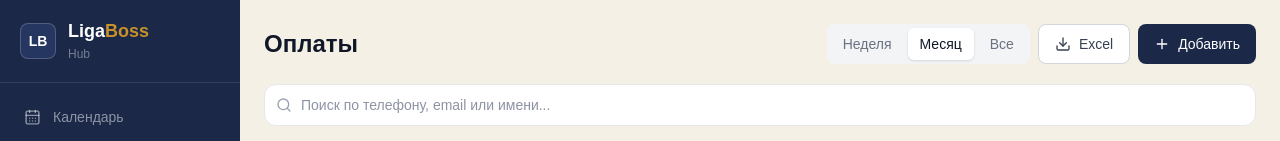
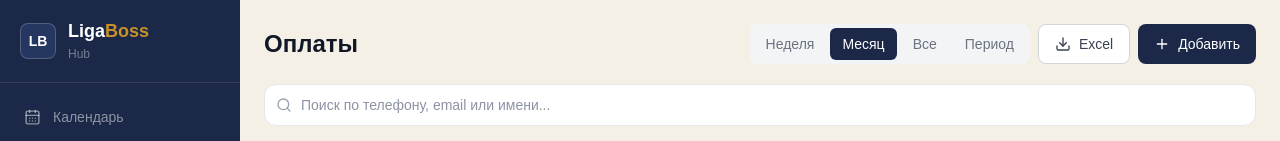
Before and after one commit to tatyanamsm-dev/ligaboss-hub, a Next.js app: page /payments in a window 1280 px wide. Shown: the top 141 px of the page. Built offline with nearby package versions, Linux system fonts and the light colour scheme; no server answers; the database is empty.

Commit message:
Add custom period filter to all views

```diff
--- a/components/analytics/AnalyticsView.tsx
+++ b/components/analytics/AnalyticsView.tsx
@@ -4,8 +4,8 @@ import { useState, useEffect } from 'react'
 import { createClient } from '@/lib/supabase/client'
 import { formatDate, startOfWeekMon, addDays, startOfMonth, endOfMonth, startOfDay, endOfDay } from '@/lib/dateUtils'
 import type { Meeting, Payment, MopName, UserRole } from '@/types'
+import PeriodFilter, { type PeriodValue } from '@/components/ui/PeriodFilter'
 
-type Period = 'day' | 'week' | 'month'
 const MOPS: MopName[] = ['Владимир', 'Анастасия', 'Ксения']
 
 interface Props { userRole: UserRole; userMopName: MopName | null }
@@ -22,7 +22,9 @@ function KpiCard({ label, value, sub, accent }: { label: string; value: string |
 }
 
 export default function AnalyticsView({ userRole, userMopName }: Props) {
-  const [period, setPeriod] = useState<Period>('week')
+  const [period, setPeriod] = useState<PeriodValue>('week')
+  const [customFrom, setCustomFrom] = useState('')
+  const [customTo, setCustomTo] = useState('')
   const [meetings, setMeetings] = useState<Meeting[]>([])
   const [payments, setPayments] = useState<Payment[]>([])
   const [loading, setLoading] = useState(true)
@@ -30,16 +32,27 @@ export default function AnalyticsView({ userRole, userMopName }: Props) {
 
   const now = new Date()
   const weekStart = startOfWeekMon(now)
-  const ranges: Record<Period, { from: string; to: string }> = {
-    day:   { from: formatDate(startOfDay(now)), to: formatDate(endOfDay(now)) },
-    week:  { from: formatDate(weekStart), to: formatDate(addDays(weekStart, 6)) },
-    month: { from: formatDate(startOfMonth(now)), to: formatDate(endOfMonth(now)) },
+
+  function getRange(): { from: string; to: string } {
+    switch (period) {
+      case 'today': return { from: formatDate(startOfDay(now)), to: formatDate(endOfDay(now)) }
+      case 'week':  return { from: formatDate(weekStart), to: formatDate(addDays(weekStart, 6)) }
+      case 'month': return { from: formatDate(startOfMonth(now)), to: formatDate(endOfMonth(now)) }
+      case 'custom': return { from: customFrom || '2020-01-01', to: customTo || '2099-12-31' }
+      default: return { from: '2020-01-01', to: '2099-12-31' }
+    }
+  }
+
+  function handlePeriodChange(p: PeriodValue, from?: string, to?: string) {
+    setPeriod(p)
+    if (from) setCustomFrom(from)
+    if (to) setCustomTo(to)
   }
 
   useEffect(() => {
     async function load() {
       setLoading(true)
-      const { from, to } = ranges[period]
+      const { from, to } = getRange()
       const [mRes, pRes] = await Promise.all([
         supabase.from('meetings').select('*').gte('date', from).lte('date', to).eq('is_repeated', false),
         supabase.from('payments').select('*').gte('payment_date', from).lte('payment_date', to),
@@ -50,7 +63,7 @@ export default function AnalyticsView({ userRole, userMopName }: Props) {
     }
     load()
   // eslint-disable-next-line react-hooks/exhaustive-deps
-  }, [period])
+  }, [period, customFrom, customTo])
 
   const visibleMops = userRole === 'rop' ? MOPS : (userMopName ? [userMopName] : [])
   const total = meetings.length
@@ -62,15 +75,7 @@ export default function AnalyticsView({ userRole, userMopName }: Props) {
     <div>
       <div className="flex flex-col sm:flex-row sm:items-center justify-between px-4 md:px-6 py-4 gap-3 bg-white border-b border-gray-200 shadow-sm">
         <h2 className="text-xl font-bold" style={{ color: 'var(--navy)' }}>Аналитика</h2>
-        <div className="flex gap-1 bg-gray-100 rounded-lg p-1 self-start sm:self-auto">
-          {(['day', 'week', 'month'] as Period[]).map(p => (
-            <button key={p} onClick={() => setPeriod(p)}
-              className="px-4 py-1.5 rounded-md text-sm font-medium transition"
-              style={period === p ? { backgroundColor: 'var(--navy)', color: 'white' } : { color: '#6b7280' }}>
-              {p === 'day' ? 'День' : p === 'week' ? 'Неделя' : 'Месяц'}
-            </button>
-          ))}
-        </div>
+        <PeriodFilter period={period} onChange={handlePeriodChange} options={['today', 'week', 'month', 'all', 'custom']} />
       </div>
 
       <div className="p-4 md:p-6">
--- a/components/analytics/SummaryView.tsx
+++ b/components/analytics/SummaryView.tsx
@@ -4,8 +4,7 @@ import { useState, useEffect } from 'react'
 import { createClient } from '@/lib/supabase/client'
 import { formatDate, startOfWeekMon, addDays, startOfMonth, endOfMonth } from '@/lib/dateUtils'
 import type { Meeting, Payment, MopName, UserRole, MopTimeSlot } from '@/types'
-
-type Period = 'day' | 'week' | 'month' | 'all'
+import PeriodFilter, { type PeriodValue } from '@/components/ui/PeriodFilter'
 const MOPS: MopName[] = ['Владимир', 'Анастасия', 'Ксения']
 const RU_MONTHS = ['января','февраля','марта','апреля','мая','июня','июля','августа','сентября','октября','ноября','декабря']
 
@@ -32,7 +31,9 @@ function ConvCard({ label, pct }: { label: string; pct: number }) {
 interface Props { userRole: UserRole; userMopName: MopName | null }
 
 export default function SummaryView({ userRole, userMopName }: Props) {
-  const [period, setPeriod] = useState<Period>('month')
+  const [period, setPeriod] = useState<PeriodValue>('month')
+  const [customFrom, setCustomFrom] = useState('')
+  const [customTo, setCustomTo] = useState('')
   const [meetings, setMeetings] = useState<Meeting[]>([])
   const [payments, setPayments] = useState<Payment[]>([])
   const [slots, setSlots] = useState<MopTimeSlot[]>([])
@@ -44,11 +45,18 @@ export default function SummaryView({ userRole, userMopName }: Props) {
 
   function getRange() {
     switch (period) {
-      case 'day': return { from: formatDate(now), to: formatDate(now) }
+      case 'today': return { from: formatDate(now), to: formatDate(now) }
       case 'week': return { from: formatDate(weekStart), to: formatDate(addDays(weekStart, 6)) }
       case 'month': return { from: formatDate(startOfMonth(now)), to: formatDate(endOfMonth(now)) }
-      default: return {}
+      case 'custom': return { from: customFrom || '2020-01-01', to: customTo || '2099-12-31' }
+      default: return { from: '', to: '' }
     }
+  }
+
+  function handlePeriodChange(p: PeriodValue, from?: string, to?: string) {
+    setPeriod(p)
+    if (from) setCustomFrom(from)
+    if (to) setCustomTo(to)
   }
 
   useEffect(() => {
@@ -78,7 +86,7 @@ export default function SummaryView({ userRole, userMopName }: Props) {
     }
     load()
   // eslint-disable-next-line react-hooks/exhaustive-deps
-  }, [period])
+  }, [period, customFrom, customTo])
 
   const visibleMops = userRole === 'rop' ? MOPS : (userMopName ? [userMopName] : [])
 
@@ -105,15 +113,7 @@ export default function SummaryView({ userRole, userMopName }: Props) {
     <div>
       <div className="flex flex-col sm:flex-row sm:items-center justify-between px-4 md:px-6 py-4 gap-3 bg-white border-b border-gray-200 shadow-sm">
         <h2 className="text-xl font-bold" style={{ color: 'var(--navy)' }}>Итоги отдела продаж</h2>
-        <div className="flex gap-1 bg-gray-100 rounded-lg p-1 self-start sm:self-auto">
-          {(['day', 'week', 'month', 'all'] as Period[]).map(p => (
-            <button key={p} onClick={() => setPeriod(p)}
-              className="px-3 py-1.5 rounded-md text-sm font-medium transition"
-              style={period === p ? { backgroundColor: 'var(--navy)', color: 'white' } : { color: '#6b7280' }}>
-              {p === 'day' ? 'День' : p === 'week' ? 'Неделя' : p === 'month' ? 'Месяц' : 'Всё'}
-            </button>
-          ))}
-        </div>
+        <PeriodFilter period={period} onChange={handlePeriodChange} options={['today', 'week', 'month', 'all', 'custom']} />
       </div>
 
       {loading ? (
--- a/components/payments/PaymentsView.tsx
+++ b/components/payments/PaymentsView.tsx
@@ -6,6 +6,7 @@ import { createClient } from '@/lib/supabase/client'
 import { formatDate, startOfWeekMon, addDays, startOfMonth, endOfMonth } from '@/lib/dateUtils'
 import type { Payment, MopName, UserRole } from '@/types'
 import PaymentFormModal from './PaymentFormModal'
+import PeriodFilter, { type PeriodValue } from '@/components/ui/PeriodFilter'
 
 function exportToExcel(payments: Payment[]) {
   const headers = ['Дата','Менеджер','Клиент','Телефон','Email','Тариф','Сумма','Способ оплаты','Регион','Форма орг.','Лицензирование','Bitrix','Комментарий']
@@ -29,7 +30,6 @@ function exportToExcel(payments: Payment[]) {
   URL.revokeObjectURL(url)
 }
 
-type Period = 'week' | 'month' | 'all'
 const MOPS: MopName[] = ['Владимир', 'Анастасия', 'Ксения']
 
 interface Props {
@@ -38,7 +38,9 @@ interface Props {
 }
 
 export default function PaymentsView({ userRole, userMopName }: Props) {
-  const [period, setPeriod] = useState<Period>('month')
+  const [period, setPeriod] = useState<PeriodValue>('month')
+  const [customFrom, setCustomFrom] = useState('')
+  const [customTo, setCustomTo] = useState('')
   const [payments, setPayments] = useState<Payment[]>([])
   const [loading, setLoading] = useState(true)
   const [showForm, setShowForm] = useState(false)
@@ -48,16 +50,20 @@ export default function PaymentsView({ userRole, userMopName }: Props) {
   const now = new Date()
   const weekStart = startOfWeekMon(now)
 
-  const ranges: Record<Period, { from?: string; to?: string }> = {
-    week: { from: formatDate(weekStart), to: formatDate(addDays(weekStart, 6)) },
-    month: { from: formatDate(startOfMonth(now)), to: formatDate(endOfMonth(now)) },
-    all: {},
+  function getRange() {
+    switch (period) {
+      case 'today': return { from: formatDate(now), to: formatDate(now) }
+      case 'week': return { from: formatDate(weekStart), to: formatDate(addDays(weekStart, 6)) }
+      case 'month': return { from: formatDate(startOfMonth(now)), to: formatDate(endOfMonth(now)) }
+      case 'custom': return { from: customFrom, to: customTo }
+      default: return {}
+    }
   }
 
   async function load() {
     setLoading(true)
     let q = supabase.from('payments').select('*').order('payment_date', { ascending: false })
-    const { from, to } = ranges[period]
+    const { from, to } = getRange()
     if (from) q = q.gte('payment_date', from)
     if (to) q = q.lte('payment_date', to)
     const { data } = await q
@@ -65,7 +71,13 @@ export default function PaymentsView({ userRole, userMopName }: Props) {
     setLoading(false)
   }
 
-  useEffect(() => { load() }, [period]) // eslint-disable-line react-hooks/exhaustive-deps
+  useEffect(() => { load() }, [period, customFrom, customTo]) // eslint-disable-line react-hooks/exhaustive-deps
+
+  function handlePeriodChange(p: PeriodValue, from?: string, to?: string) {
+    setPeriod(p)
+    if (from) setCustomFrom(from)
+    if (to) setCustomTo(to)
+  }
 
   const filtered = search.trim()
     ? payments.filter(p => {
@@ -87,17 +99,7 @@ export default function PaymentsView({ userRole, userMopName }: Props) {
       <div className="flex flex-col sm:flex-row sm:items-center justify-between gap-3 mb-5">
         <h2 className="text-2xl font-bold text-gray-900">Оплаты</h2>
         <div className="flex flex-wrap gap-2">
-          <div className="flex gap-1 bg-gray-100 rounded-lg p-1">
-            {(['week', 'month', 'all'] as Period[]).map(p => (
-              <button
-                key={p}
-                onClick={() => setPeriod(p)}
-                className={`px-3 py-1.5 rounded-md text-sm font-medium transition ${period === p ? 'bg-white shadow text-gray-900' : 'text-gray-500 hover:text-gray-700'}`}
-              >
-                {p === 'week' ? 'Неделя' : p === 'month' ? 'Месяц' : 'Все'}
-              </button>
-            ))}
-          </div>
+          <PeriodFilter period={period} onChange={handlePeriodChange} options={['week', 'month', 'all', 'custom']} />
           <button
             onClick={() => exportToExcel(filtered)}
             className="flex items-center gap-2 px-4 py-2 rounded-lg text-sm font-medium border border-gray-300 bg-white hover:bg-gray-50 transition text-gray-700"
--- a/components/sales/ReportsView.tsx
+++ b/components/sales/ReportsView.tsx
@@ -4,8 +4,7 @@ import { useState, useEffect } from 'react'
 import { createClient } from '@/lib/supabase/client'
 import { formatDate, startOfWeekMon, addDays, startOfMonth, endOfMonth } from '@/lib/dateUtils'
 import type { Meeting, Payment, MopName, UserRole, MopTimeSlot } from '@/types'
-
-type Period = 'today' | 'week' | 'month' | 'all'
+import PeriodFilter, { type PeriodValue } from '@/components/ui/PeriodFilter'
 const MOPS: MopName[] = ['Владимир', 'Анастасия', 'Ксения']
 const RU_MONTHS = ['января','февраля','марта','апреля','мая','июня','июля','августа','сентября','октября','ноября','декабря']
 const RU_DAYS = ['вс','пн','вт','ср','чт','пт','сб']
@@ -13,7 +12,9 @@ const RU_DAYS = ['вс','пн','вт','ср','чт','пт','сб']
 interface Props { userRole: UserRole; userMopName: MopName | null }
 
 export default function ReportsView({ userRole, userMopName }: Props) {
-  const [period, setPeriod] = useState<Period>('month')
+  const [period, setPeriod] = useState<PeriodValue>('month')
+  const [customFrom, setCustomFrom] = useState('')
+  const [customTo, setCustomTo] = useState('')
   const [meetings, setMeetings] = useState<Meeting[]>([])
   const [payments, setPayments] = useState<Payment[]>([])
   const [slots, setSlots] = useState<MopTimeSlot[]>([])
@@ -29,8 +30,15 @@ export default function ReportsView({ userRole, userMopName }: Props) {
       case 'today': return { from: formatDate(now), to: formatDate(now) }
       case 'week': return { from: formatDate(weekStart), to: formatDate(addDays(weekStart, 6)) }
       case 'month': return { from: formatDate(startOfMonth(now)), to: formatDate(endOfMonth(now)) }
+      case 'custom': return { from: customFrom || '2020-01-01', to: customTo || '2099-12-31' }
       default: return { from: '2020-01-01', to: '2099-12-31' }
     }
+  }
+
+  function handlePeriodChange(p: PeriodValue, from?: string, to?: string) {
+    setPeriod(p)
+    if (from) setCustomFrom(from)
+    if (to) setCustomTo(to)
   }
 
   useEffect(() => {
@@ -49,7 +57,7 @@ export default function ReportsView({ userRole, userMopName }: Props) {
     }
     load()
   // eslint-disable-next-line react-hooks/exhaustive-deps
-  }, [period])
+  }, [period, customFrom, customTo])
 
   // Группируем встречи по датам
   const dates = [...new Set(meetings.map(m => m.date))].sort((a, b) => b.localeCompare(a))
@@ -77,20 +85,7 @@ export default function ReportsView({ userRole, userMopName }: Props) {
       {/* Шапка */}
       <div className="flex flex-col sm:flex-row sm:items-center justify-between px-4 md:px-6 py-4 gap-3 bg-white border-b border-gray-200 shadow-sm">
         <h2 className="text-xl font-bold" style={{ color: 'var(--navy)' }}>Ежедневные отчёты ОП</h2>
-        <div className="flex gap-1 bg-gray-100 rounded-lg p-1 self-start sm:self-auto">
-          {([
-            { v: 'today', l: 'Сегодня' },
-            { v: 'week', l: 'Неделя' },
-            { v: 'month', l: 'Месяц' },
-            { v: 'all', l: 'Все' },
-          ] as { v: Period; l: string }[]).map(p => (
-            <button key={p.v} onClick={() => setPeriod(p.v)}
-              className="px-3 py-1.5 rounded-md text-sm font-medium transition"
-              style={period === p.v ? { backgroundColor: 'var(--navy)', color: 'white' } : { color: '#6b7280' }}>
-              {p.l}
-            </button>
-          ))}
-        </div>
+        <PeriodFilter period={period} onChange={handlePeriodChange} options={['today', 'week', 'month', 'all', 'custom']} />
       </div>
 
       {loading ? (
--- /dev/null
+++ b/components/ui/PeriodFilter.tsx
@@ -0,0 +1,73 @@
+'use client'
+
+import { useState } from 'react'
+
+export type PeriodValue = 'today' | 'week' | 'month' | 'all' | 'custom'
+
+interface PeriodOption {
+  v: PeriodValue
+  l: string
+}
+
+interface Props {
+  period: PeriodValue
+  onChange: (period: PeriodValue, from?: string, to?: string) => void
+  options?: PeriodValue[]
+}
+
+const ALL_OPTIONS: PeriodOption[] = [
+  { v: 'today', l: 'Сегодня' },
+  { v: 'week', l: 'Неделя' },
+  { v: 'month', l: 'Месяц' },
+  { v: 'all', l: 'Все' },
+  { v: 'custom', l: 'Период' },
+]
+
+export default function PeriodFilter({ period, onChange, options = ['week', 'month', 'all', 'custom'] }: Props) {
+  const today = new Date().toISOString().split('T')[0]
+  const [from, setFrom] = useState(today)
+  const [to, setTo] = useState(today)
+
+  const visible = ALL_OPTIONS.filter(o => options.includes(o.v))
+
+  function handlePeriod(v: PeriodValue) {
+    if (v === 'custom') {
+      onChange('custom', from, to)
+    } else {
+      onChange(v)
+    }
+  }
+
+  function handleDateChange(newFrom: string, newTo: string) {
+    setFrom(newFrom)
+    setTo(newTo)
+    if (period === 'custom') onChange('custom', newFrom, newTo)
+  }
+
+  return (
+    <div className="flex flex-wrap gap-2 items-center self-start sm:self-auto">
+      <div className="flex gap-1 bg-gray-100 rounded-lg p-1">
+        {visible.map(o => (
+          <button key={o.v} onClick={() => handlePeriod(o.v)}
+            className="px-3 py-1.5 rounded-md text-sm font-medium transition"
+            style={period === o.v
+              ? { backgroundColor: 'var(--navy)', color: 'white' }
+              : { color: '#6b7280' }}>
+            {o.l}
+          </button>
+        ))}
+      </div>
+      {period === 'custom' && (
+        <div className="flex items-center gap-2">
+          <input type="date" value={from}
+            onChange={e => handleDateChange(e.target.value, to)}
+            className="border border-gray-200 rounded-lg px-2 py-1.5 text-sm focus:outline-none focus:ring-2 focus:ring-blue-100" />
+          <span className="text-gray-400 text-sm">—</span>
+          <input type="date" value={to}
+            onChange={e => handleDateChange(from, e.target.value)}
+            className="border border-gray-200 rounded-lg px-2 py-1.5 text-sm focus:outline-none focus:ring-2 focus:ring-blue-100" />
+        </div>
+      )}
+    </div>
+  )
+}
```
